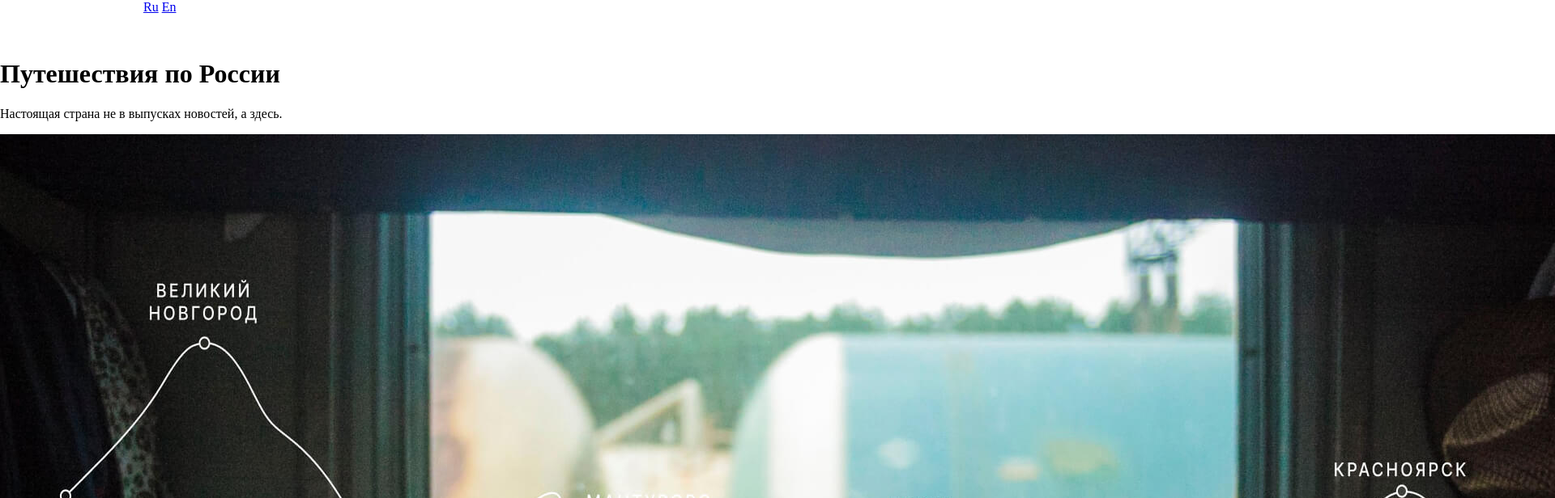
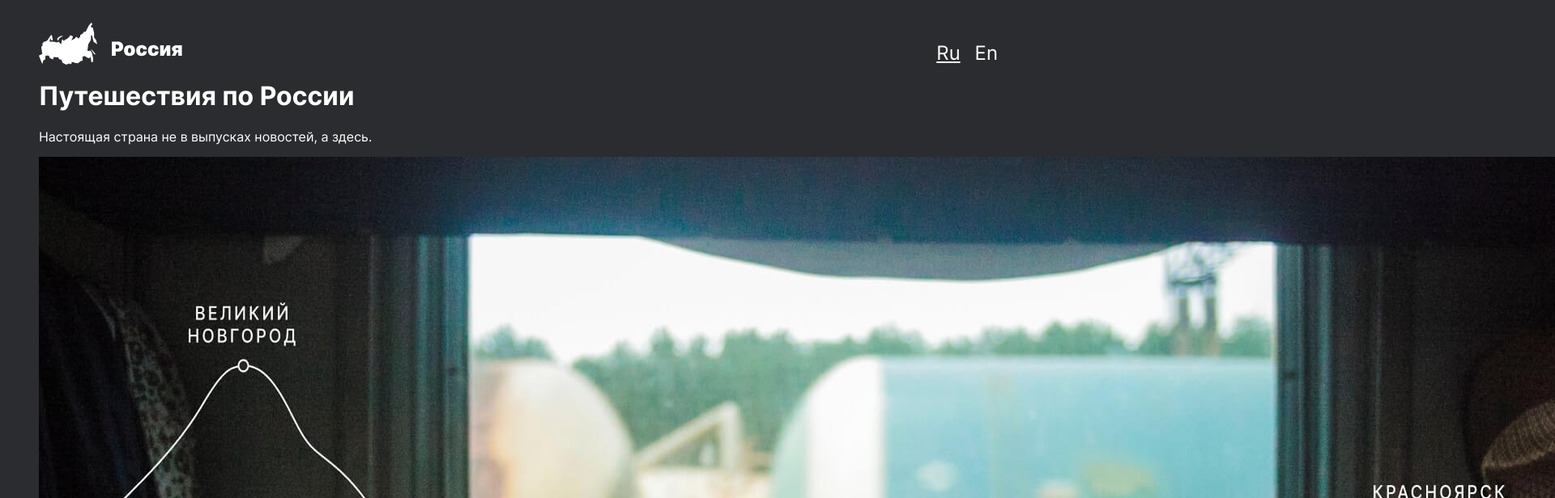
Before and after one commit to TearsOprah/russian-travel, a plain HTML site: page index.html in a window 1280 px wide. Shown: the top 616 px of the page at 81% size, 1920 px wide, since content can reach past the window. Drawn offline with Linux system fonts and the light colour scheme.

Commit message:
верстка header

```diff
--- /dev/null
+++ b/blocks/header/__lang-link-group/header__lang-link-group.css
@@ -0,0 +1,6 @@
+.header__lang-link-group {
+  margin: 0;
+  padding: 0;
+  display: flex;
+  gap: 18px;
+}
--- a/blocks/header/__lang-link/_selected/header__lang-link_selected.css
+++ b/blocks/header/__lang-link/_selected/header__lang-link_selected.css
@@ -0,0 +1,3 @@
+.header__lang-link_selected {
+  text-decoration: underline;
+}
--- a/blocks/header/__lang-link/header__lang-link.css
+++ b/blocks/header/__lang-link/header__lang-link.css
@@ -0,0 +1,7 @@
+.header__lang-link {
+  text-decoration: none;
+  color: #FFFFFF;
+  font-weight: 400;
+  font-size: 24px;
+  line-height: 28px;
+}
--- a/blocks/header/__logo/header__logo.css
+++ b/blocks/header/__logo/header__logo.css
@@ -0,0 +1,5 @@
+.header__logo {
+  background-size: contain;
+  background-repeat: no-repeat;
+  background-position: center;
+}
--- a/blocks/header/header.css
+++ b/blocks/header/header.css
@@ -1,3 +1,8 @@
 .header {
+  margin: 0;
+  padding: 28px 0 0;
   display: flex;
+  justify-content: space-between;
+  align-items: flex-end;
+  max-height: 52px;
 }
--- a/blocks/page/page.css
+++ b/blocks/page/page.css
@@ -0,0 +1,8 @@
+.page {
+  margin: 0 auto;
+  padding: 0;
+  max-width: 1184px;
+  background-color: #2A2C2F;
+  font-family: "Inter";
+  color: #FFFFFF;
+}
--- a/index.html
+++ b/index.html
@@ -10,7 +10,7 @@
 <body class="page">
   <header class="header">
     <img class="header__logo" src="images/header-logo.svg" alt="логотип">
-    <div>
+    <div class="header__lang-link-group">
       <a class="header__lang-link header__lang-link_selected" href="#">Ru</a>
       <a class="header__lang-link" href="#">En</a>
     </div>
--- a/pages/index.css
+++ b/pages/index.css
@@ -17,6 +17,7 @@
 @import url(../blocks/cover/__title/cover__title.css);
 @import url(../blocks/footer/__copyright/footer__copyright.css);
 @import url(../blocks/footer/__link/footer__link.css);
+@import url(../blocks/header/__lang-link-group/header__lang-link-group.css);
 @import url(../blocks/header/__lang-link/header__lang-link.css);
 @import url(../blocks/header/__logo/header__logo.css);
 @import url(../blocks/intro/__list/intro__list.css);
```
